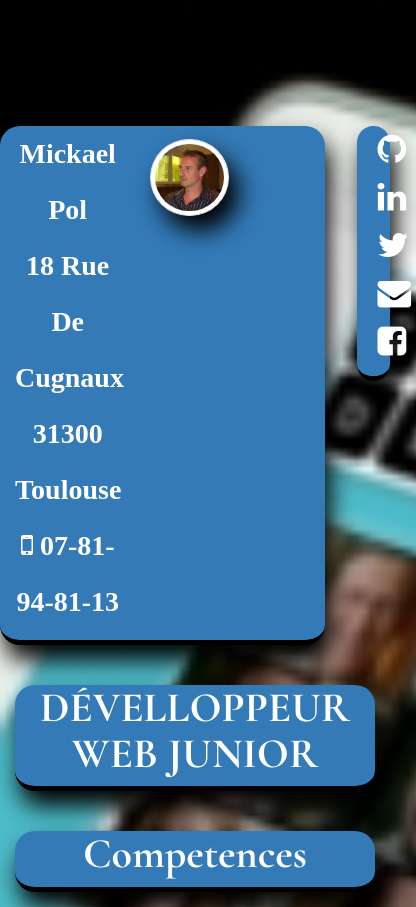
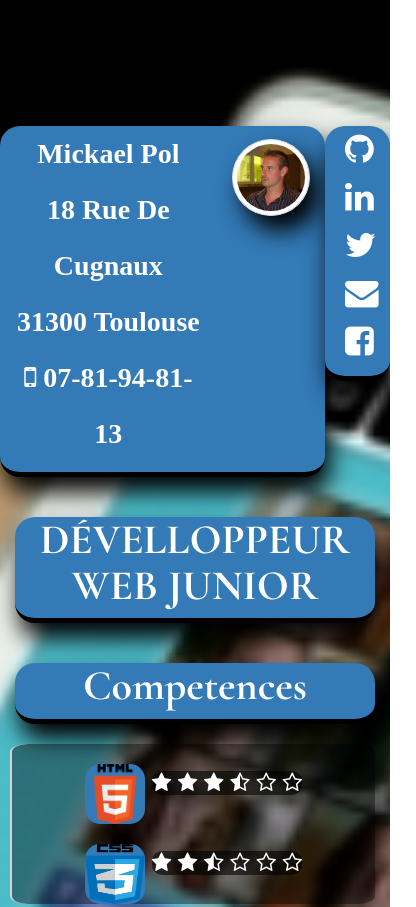
Before and after one commit to mickaelpol/cv-bootstrap, a website: page index.html in a window 390 px wide. Shown: the top 907 px of the page, 416 px wide, since content can reach past the window. Drawn offline with nearby package versions, Linux system fonts and the light colour scheme; files that its build step writes are made by us from their sources; a web font is replaced by a local one.

Commit message:
modif bootstrap

```diff
--- a/index.html
+++ b/index.html
@@ -50,7 +50,7 @@
 		<div class="row">
 			<div class="col-lg-6 col-md-10 col-sm-10 col-xs-10 ">
 				<div class="row encadrement bg-primary">
-					<div class="col-lg-6 col-md-6 col-xs-5 col-sm-4">
+					<div class="col-lg-6 col-md-6 col-xs-8 col-sm-8">
 						<ul class="presentation list-unstyled text-center text-capitalize">
 							<li>Mickael pol</li>
 							<li>18 Rue de cugnaux</li>
@@ -64,10 +64,10 @@
 					</div>
 				</div>
 			</div>
-			<div class=" visible-xs visible-sm col-xs-1 col-xs-offset-1 col-sm-1 col-sm-offset-1 bg-primary encadrement list-vertical">
+			<div class=" visible-xs visible-sm col-xs-2 col-sm-2 bg-primary encadrement">
 				<div class="row">
 					<div class="col-sm-6 col-md-6">
-						<ul class="list-inline icone pull-left">
+						<ul class=" list-vertical list-unstyled icone pull-left">
 							<li><a href="http://urlz.fr/5BjB" target="blank" ><i class="fa fa-github" aria-hidden="true"></i></a></li>
 							<li><a href="http://urlz.fr/5BjD" target="blank"><i class="fa fa-linkedin" aria-hidden="true"></i>
 							</a></li>
```
